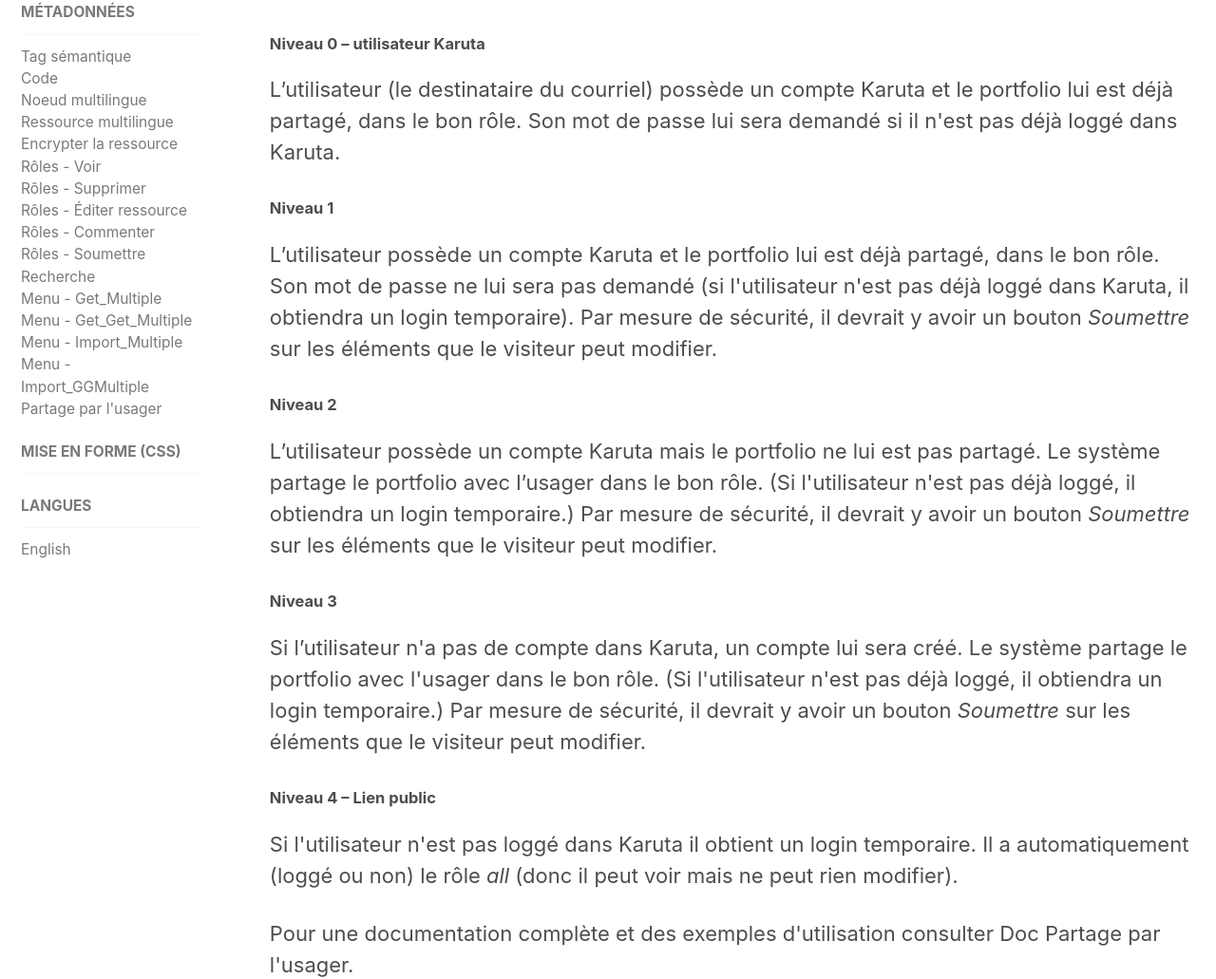
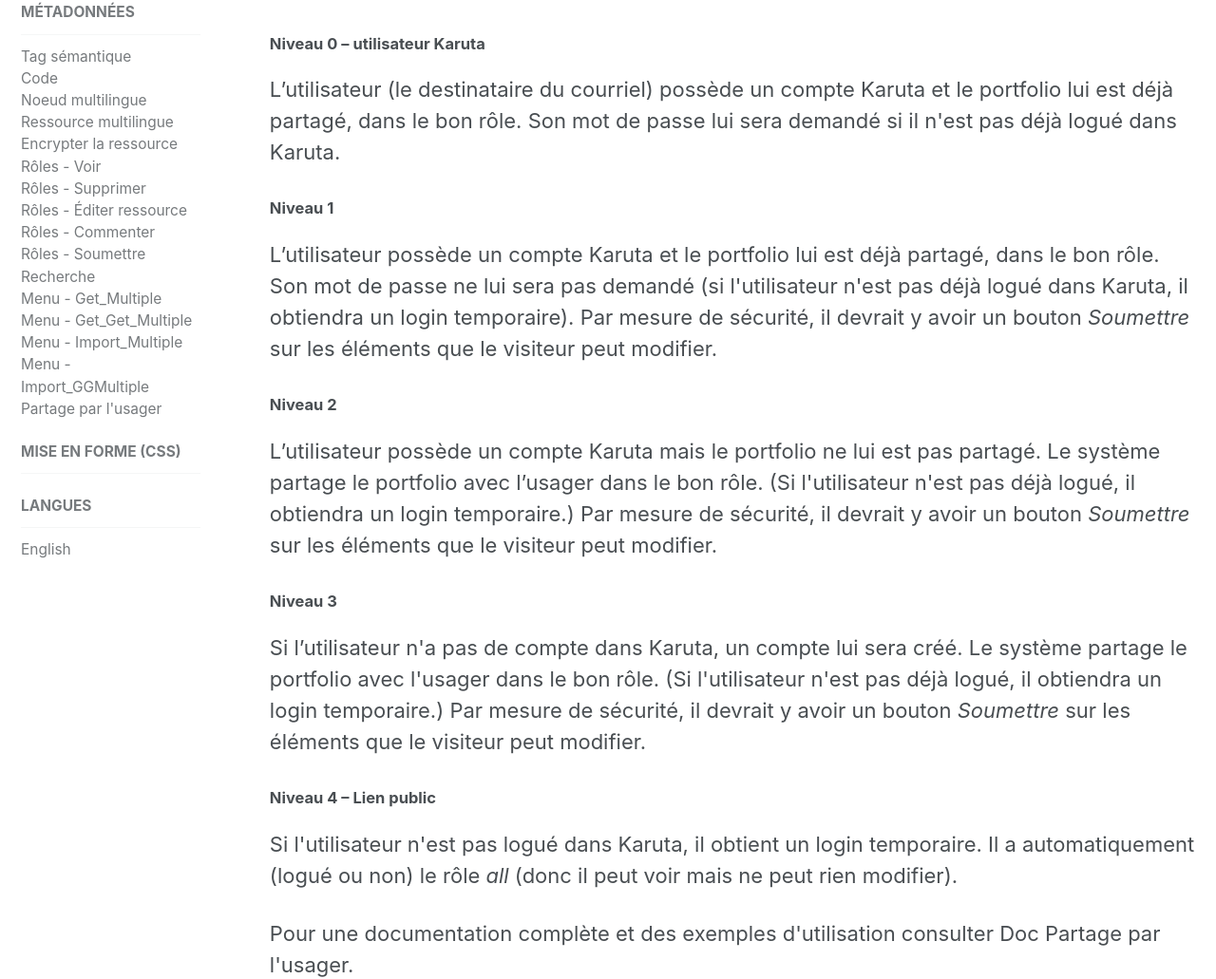
Before and after one commit to karutaproject/karuta-frontend-documentation, a Jekyll site: the page built from _pages/metadata_fr.html, in a window 1280 px wide and 1400 px high, scrolled down 9572 px. Shown: the part 179-1210 px from the top of the window at 95% size. Built offline with Jekyll 4.4.1, drawn with Linux system fonts in a browser that asks for light colours.

Commit message:
Correction

```diff
--- a/_pages/metadata_fr.html
+++ b/_pages/metadata_fr.html
@@ -358,30 +358,30 @@
 	<h5>Niveau 0 – utilisateur Karuta</h5>
 	<p>
 		L’utilisateur (le destinataire du courriel) possède un compte Karuta et le portfolio lui est déjà partagé, dans le
-		bon rôle. Son mot de passe lui sera demandé si il n'est pas déjà loggé dans Karuta.
+		bon rôle. Son mot de passe lui sera demandé si il n'est pas déjà logué dans Karuta.
 	</p>
 	<h5>Niveau 1</h5>
 	<p>
 		L’utilisateur possède un compte Karuta et le portfolio lui est déjà partagé, dans le bon rôle. Son mot de passe ne
-		lui sera pas demandé (si l'utilisateur n'est pas déjà loggé dans Karuta, il obtiendra un login temporaire). Par
+		lui sera pas demandé (si l'utilisateur n'est pas déjà logué dans Karuta, il obtiendra un login temporaire). Par
 		mesure de sécurité, il devrait y avoir un bouton <i>Soumettre</i> sur les éléments que le visiteur peut modifier.
 	</p>
 	<h5>Niveau 2</h5>
 	<p>
 		L’utilisateur possède un compte Karuta mais le portfolio ne lui est pas partagé. Le système partage le portfolio
-		avec l’usager dans le bon rôle. (Si l'utilisateur n'est pas déjà loggé, il obtiendra un login temporaire.) Par
+		avec l’usager dans le bon rôle. (Si l'utilisateur n'est pas déjà logué, il obtiendra un login temporaire.) Par
 		mesure de sécurité, il devrait y avoir un bouton <i>Soumettre</i> sur les éléments que le visiteur peut modifier.
 	</p>
 	<h5>Niveau 3</h5>
 	<p>
 		Si l’utilisateur n'a pas de compte dans Karuta, un compte lui sera créé. Le système partage le portfolio
-		avec l'usager dans le bon rôle. (Si l'utilisateur n'est pas déjà loggé, il obtiendra un login temporaire.) Par
+		avec l'usager dans le bon rôle. (Si l'utilisateur n'est pas déjà logué, il obtiendra un login temporaire.) Par
 		mesure de sécurité, il devrait y avoir un bouton <i>Soumettre</i> sur les éléments que le visiteur peut modifier.
 	</p>
 	<h5>Niveau 4 – Lien public</h5>
 	<p>
-		Si l'utilisateur n'est pas loggé dans Karuta il obtient un login temporaire. Il a automatiquement (loggé ou non) le
-		rôle <i>all</i> (donc il peut voir mais ne peut rien modifier).
+		Si l'utilisateur n'est pas logué dans Karuta, il obtient un login temporaire. Il a automatiquement (logué ou non)
+		le rôle <i>all</i> (donc il peut voir mais ne peut rien modifier).
 	</p>
 	<p>
 		Pour une documentation complète et des exemples d'utilisation consulter <a href='../assets/html/DocPartage.html'>Doc
```
